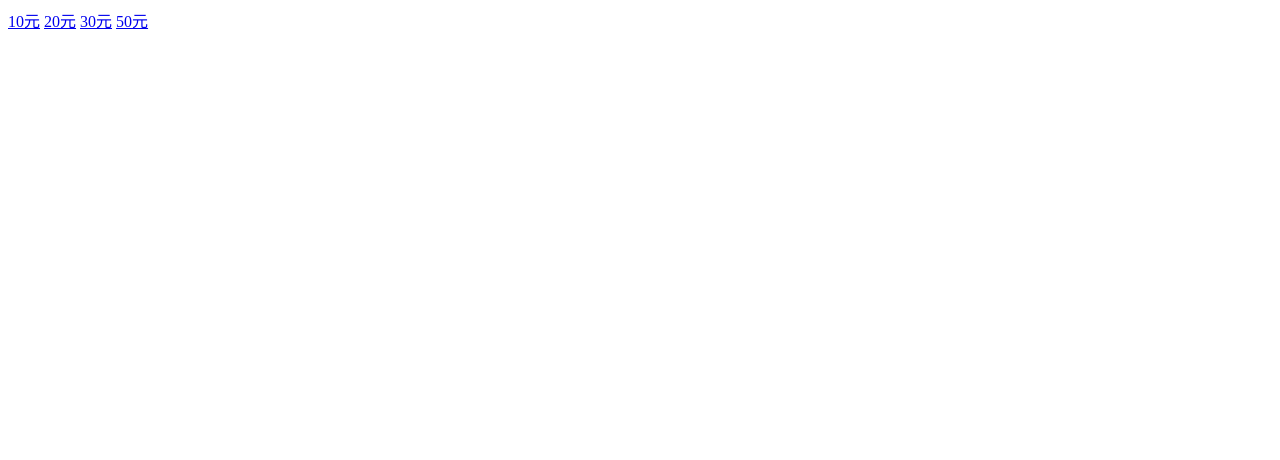
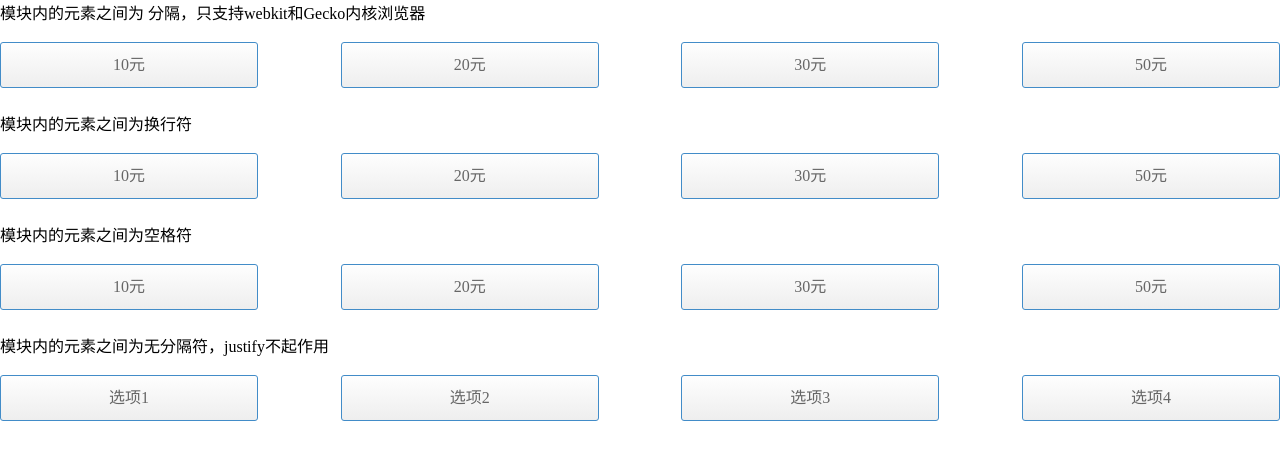
Before and after one commit to qingtan99/Front_end_resources, a plain HTML site: page center_both_ends/justify-content/index.html in a window 1280 px wide. Drawn offline with Linux system fonts and the light colour scheme.

Commit message:
Update index.html

```diff
--- a/center_both_ends/justify-content/index.html
+++ b/center_both_ends/justify-content/index.html
@@ -1,6 +1,35 @@
+<!DOCTYPE html>
+<html>
+    <head>
+    <title>后台管理</title>
+    <meta charset="UTF-8">
+    <meta name="viewport" content="width=device-width, initial-scale=1.0">
+    <link rel="stylesheet" href="style.css">
+    </head>
+    <body>
+<p>模块内的元素之间为&nbsp;分隔，只支持webkit和Gecko内核浏览器</p>
+<br />
+<div class="demo"><a class="link" href="#none">10元</a>&nbsp;<a class="link" href="#none">20元</a>&nbsp;<a class="link" href="#none">30元</a>&nbsp;<a class="link" href="#none">50元</a>
+</div>
+<br />
+<p>模块内的元素之间为换行符</p>
+<br />
 <div class="demo">
     <a class="link" href="#none">10元</a>
     <a class="link" href="#none">20元</a>
     <a class="link" href="#none">30元</a>
     <a class="link" href="#none">50元</a>
 </div>
+<br />
+<p>模块内的元素之间为空格符</p>
+<br />
+<div class="demo">
+<a class="link" href="#none">10元</a> <a class="link" href="#none">20元</a> <a class="link" href="#none">30元</a> <a class="link" href="#none">50元</a>
+</div>
+<br />
+<p>模块内的元素之间为无分隔符，justify不起作用</p>
+<br />
+<div class="demo"><a class="link" href="#none">选项1</a><a class="link" href="#none">选项2</a><a class="link" href="#none">选项3</a><a class="link" href="#none">选项4</a></div>
+<br />
+    </body>
+</html>
```
